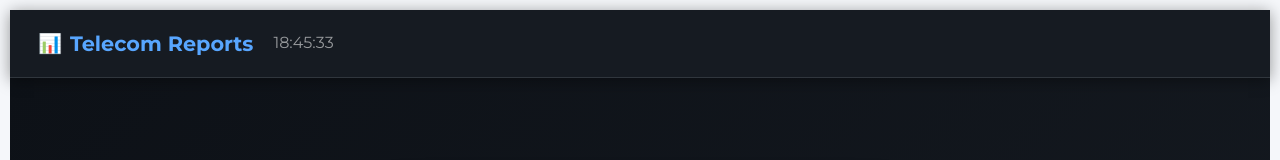
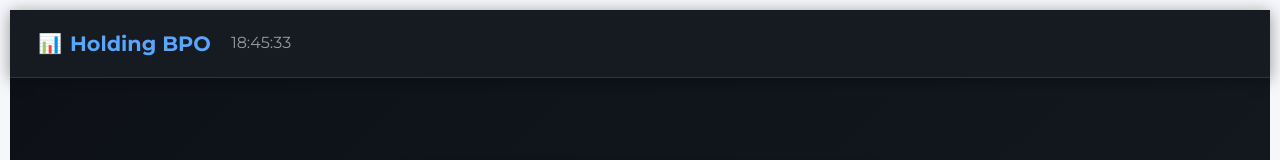
Before and after one commit to MCortez-Holding/oxxo-report, an Angular app: page / in a window 1280 px wide. Shown: the top 160 px of the page. Built offline with nearby package versions, Linux system fonts and the light colour scheme.

Commit message:
se agrega dentro del submotitulo de reporte-asesor el numero de ventas subidas

```diff
--- a/src/app/asesor/asesor.component.html
+++ b/src/app/asesor/asesor.component.html
@@ -5,7 +5,7 @@
         <div class="row justify-content-center">
             <div class="col-xxl-10 col-xl-11 col-lg-12 col-md-12 col-sm-12 col-12">
                 <div class="alert alert-info title-box" role="alert">
-                    <h2 class="title-text">🏆 REPORTE POR ASESOR 🏆</h2>
+                    <h2 class="title-text">🏆 REPORTE POR ASESOR - Llevamos {{ totalSubidas }} ventas subidas 🏆</h2>
                 </div>
                 <div class="alert alert-info title-box-success" role="alert">
                     <h2 class="title-text">
--- a/src/app/asesor/asesor.component.ts
+++ b/src/app/asesor/asesor.component.ts
@@ -214,6 +214,10 @@ get ventasFaltantes(): number {
   return Math.max(0, this.meta - this.ventasInstaladas);
 }
 
+  get totalSubidas(): number {
+    return this.ventas.reduce((sum, venta) => sum + Number(venta.total ?? 0), 0);
+  }
+
   // Método para verificar si una fila es nueva
   isNewRow(index: number): boolean {
     // Si no tenemos datos anteriores, no es nueva
--- a/src/app/nav-bar/nav-bar.component.html
+++ b/src/app/nav-bar/nav-bar.component.html
@@ -1,6 +1,6 @@
 <nav class="navbar navbar-expand-lg navbar-dark fixed-top">
   <div class="container-fluid">
-    <a class="navbar-brand" href="#">Telecom Reports</a>
+    <a class="navbar-brand" href="#">Holding BPO</a>
     <button class="navbar-toggler" type="button" data-bs-toggle="collapse" data-bs-target="#navbarNav" aria-controls="navbarNav" aria-expanded="false" aria-label="Toggle navigation">
       <span class="navbar-toggler-icon"></span>
     </button>
```
